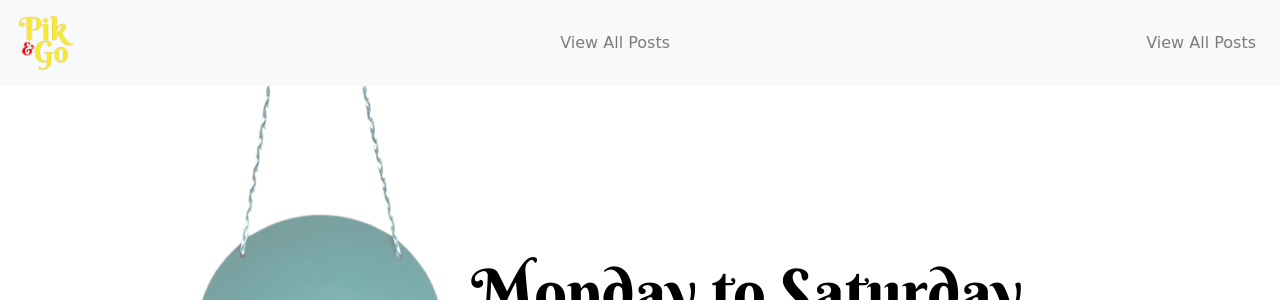
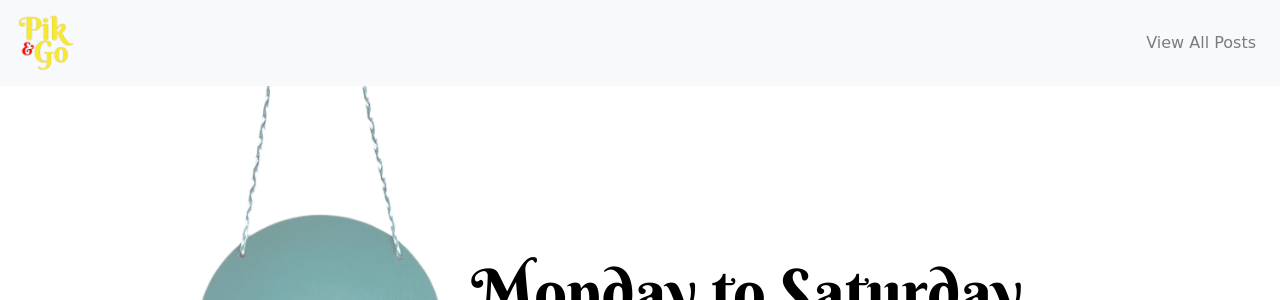
Before and after one commit to n-mbachia/projects, a Flask app: page / in a window 1280 px wide. Shown: the top 300 px of the page. Run offline with Flask 3, Linux system fonts and the light colour scheme; data that the repository does not hold is empty; some libraries are stand-ins or nearby versions; some web fonts are replaced.

Commit message:
Remove duplicate  "View All Posts" link from navbar

```diff
--- a/flask_app/mn_pikngo_app/templates/base.html
+++ b/flask_app/mn_pikngo_app/templates/base.html
@@ -27,13 +27,6 @@
             <span class="navbar-toggler-icon"></span>
         </button>
 
-        <div class="collapse navbar-collapse" id="navbarNav">
-            <ul class="navbar-nav ml-auto">
-                <li class="nav-item">
-                    <a class="nav-link" href="{{ url_for('earlier_posts') }}">View All Posts</a>
-                </li>
-            </ul>
-        </div>
         <!-- Collapsible content -->
         <div class="collapse navbar-collapse" id="navbarNav">
             <ul class="navbar-nav ml-auto">
```
